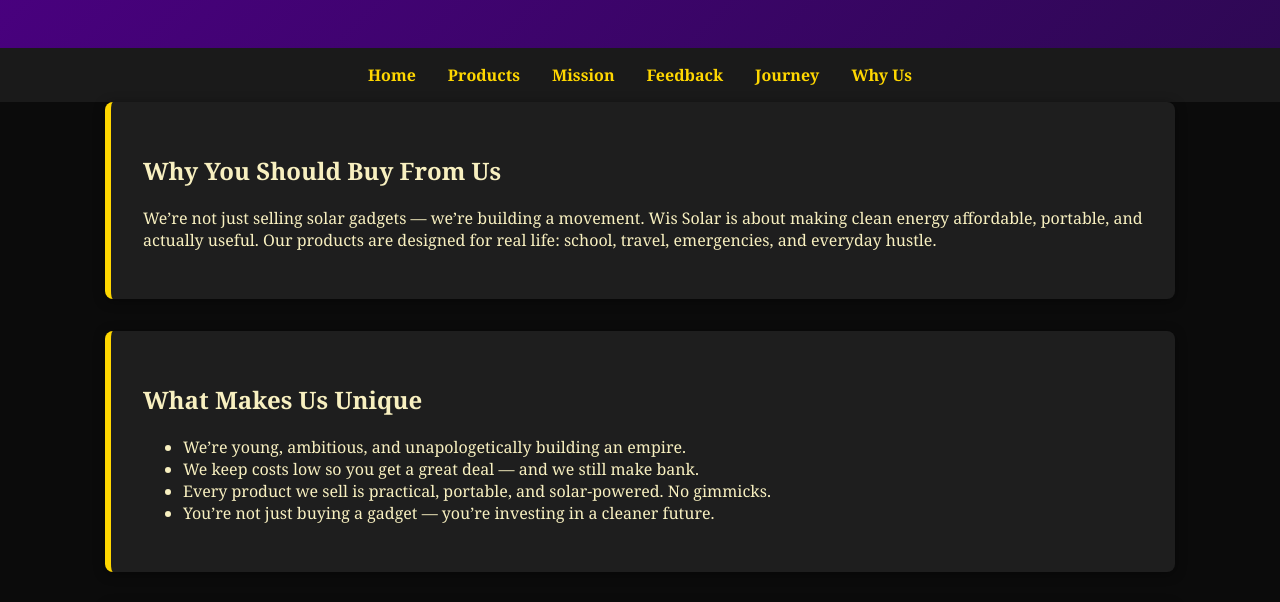
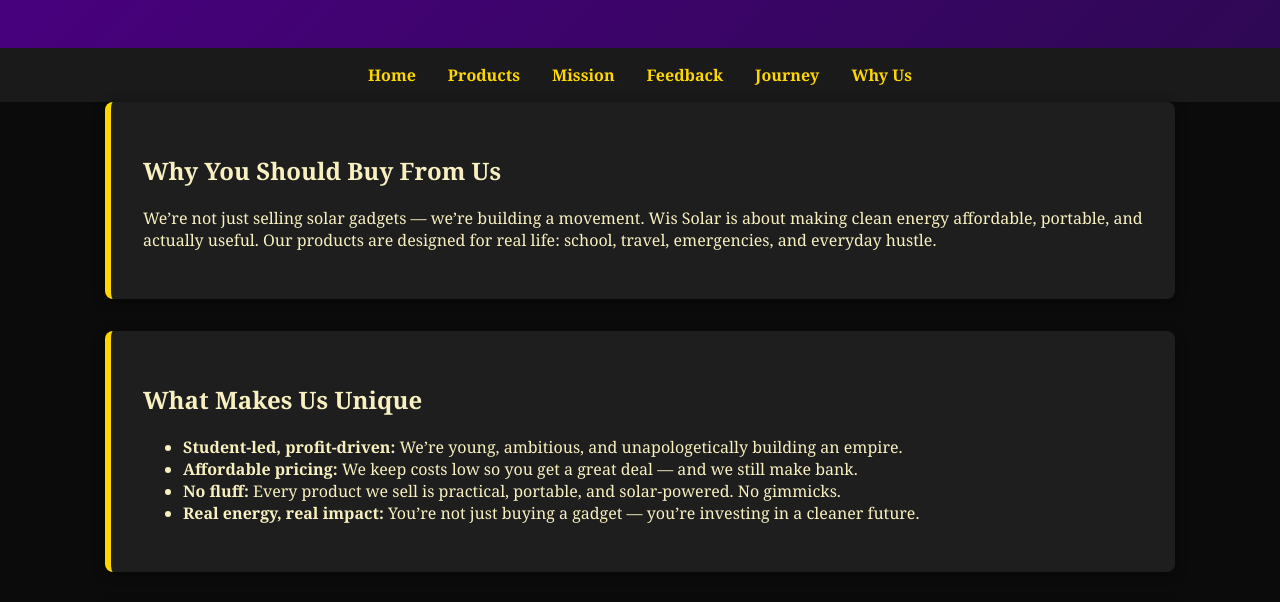
Before and after one commit to Op812/wis-solar-site, a plain HTML site: page why.html in a window 1280 px wide. Shown: the part 134-736 px from the top of the page. Drawn offline with Linux system fonts and the light colour scheme.

Commit message:
Add files via upload

```diff
--- a/why.html
+++ b/why.html
@@ -27,10 +27,10 @@
   <section class="card">
     <h2>What Makes Us Unique</h2>
     <ul>
-      <li><strongStudent-led, profit-driven:</strong> We’re young, ambitious, and unapologetically building an empire.</li>
-      <li><strongAffordable pricing:</strong> We keep costs low so you get a great deal — and we still make bank.</li>
-      <li><strongNo fluff:</strong> Every product we sell is practical, portable, and solar-powered. No gimmicks.</li>
-      <li><strongReal energy, real impact:</strong> You’re not just buying a gadget — you’re investing in a cleaner future.</li>
+      <li><strong>Student-led, profit-driven:</strong> We’re young, ambitious, and unapologetically building an empire.</li>
+      <li><strong>Affordable pricing:</strong> We keep costs low so you get a great deal — and we still make bank.</li>
+      <li><strong>No fluff:</strong> Every product we sell is practical, portable, and solar-powered. No gimmicks.</li>
+      <li><strong>Real energy, real impact:</strong> You’re not just buying a gadget — you’re investing in a cleaner future.</li>
     </ul>
   </section>
 
```
